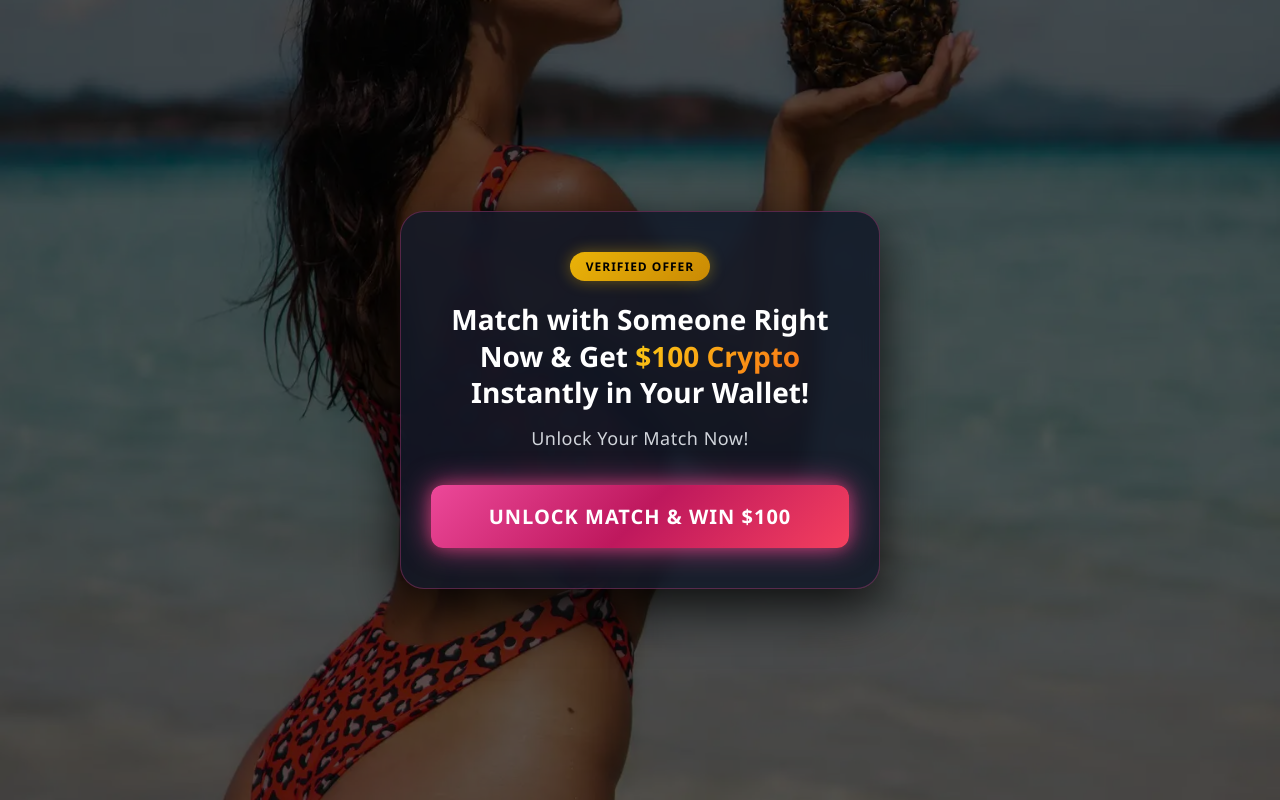
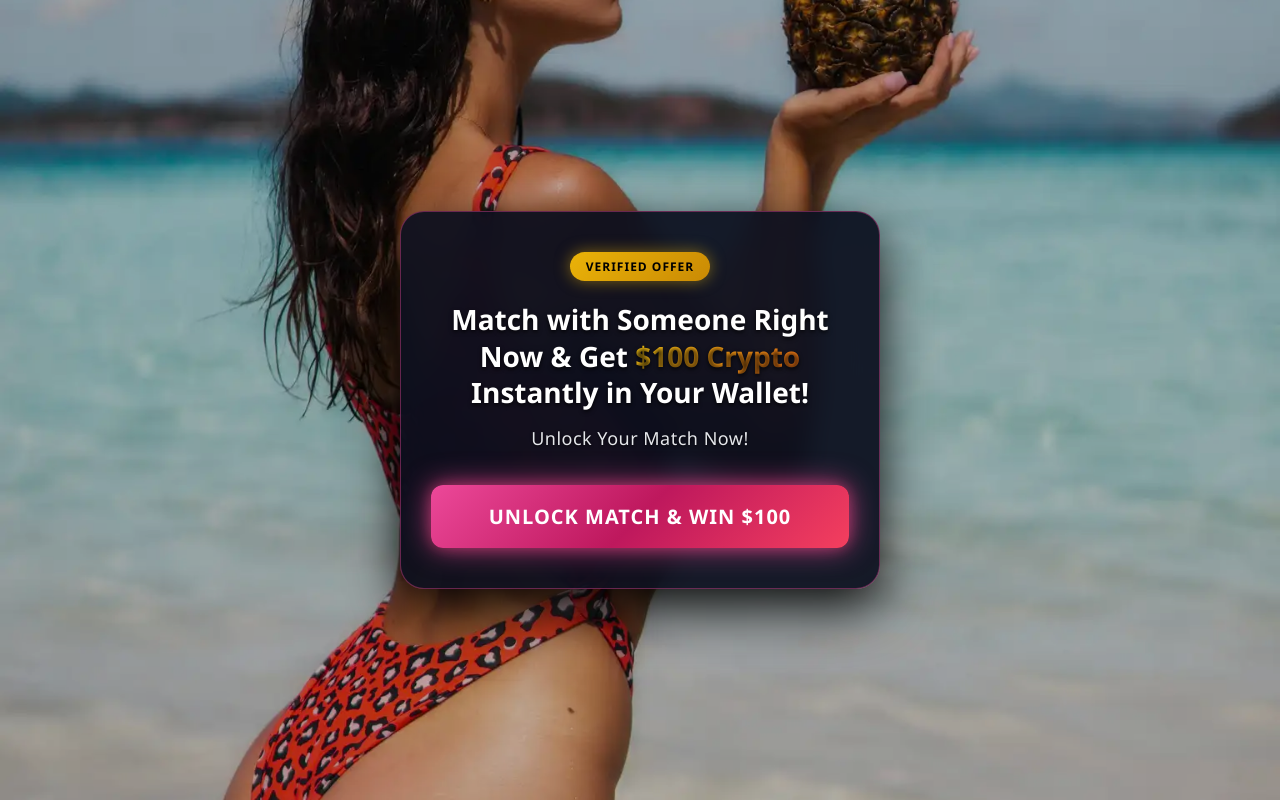
Before and after one commit to pj9889/crypto-dating, a plain HTML site: page index.html in a window 1280 px wide. Drawn offline with Linux system fonts and the light colour scheme.

Commit message:
Update index.html

```diff
--- a/index.html
+++ b/index.html
@@ -26,7 +26,7 @@
             left: 0;
             width: 100%;
             height: 100%;
-            z-index: -1; /* কার্ডের নিচে রাখার জন্য */
+            z-index: -1;
             overflow: hidden;
         }
 
@@ -37,9 +37,9 @@
             left: 0;
             width: 100%;
             height: 100%;
-            object-fit: cover; /* ডিসপ্লে যেমনই হোক ছবি পারফেক্টলি ফিট হবে */
+            object-fit: cover;
             opacity: 0;
-            transition: opacity 1s ease-in-out; /* ছবি চেঞ্জ হওয়ার সময় স্মুথ ইফেক্ট */
+            transition: opacity 1s ease-in-out;
         }
 
         /* যে ছবিটা একটিভ থাকবে তার জন্য */
@@ -47,8 +47,8 @@
             opacity: 1;
         }
 
-        /* ব্যাকগ্রাউন্ডের ছবিগুলোর উপর একটি হালকা ডার্ক লেয়ার (ওভারলে) */
-        /* এটা দেওয়া হয়েছে যাতে ব্যাকগ্রাউন্ডের ছবির কারণে সামনের লেখা পড়তে ট্রাফিকের সমস্যা না হয় */
+        /* 💡 এখানে অন্ধকার লেয়ারের অপাসিটি ০.৬৫ থেকে কমিয়ে ০.২৫ করে দেওয়া হয়েছে */
+        /* এর ফলে ব্যাকগ্রাউন্ড পিকচারগুলো এখন একদম ক্লিয়ার ও স্পষ্ট দেখা যাবে */
         .bg-slider::after {
             content: '';
             position: absolute;
@@ -56,20 +56,20 @@
             left: 0;
             width: 100%;
             height: 100%;
-            background: rgba(0, 0, 0, 0.65); /* কালো আবছায়া লেয়ার */
+            background: rgba(0, 0, 0, 0.25);
         }
 
-        /* মেইন কার্ড কন্টেইনার */
+        /* মেইন কার্ড কন্টেইনার (টেক্সট পড়ার সুবিধার জন্য এর ব্যাকগ্রাউন্ড একটু সলিড করা হয়েছে) */
         .promo-card {
-            background: rgba(17, 24, 39, 0.85);
+            background: rgba(10, 15, 30, 0.92);
             max-width: 480px;
             width: 100%;
             border-radius: 24px;
             padding: 40px 30px;
             text-align: center;
-            border: 1px solid rgba(236, 72, 153, 0.3);
-            box-shadow: 0 20px 50px rgba(0, 0, 0, 0.8);
-            backdrop-filter: blur(8px); /* কার্ডের পিছনের অংশ হালকা ব্লার দেখাবে */
+            border: 1px solid rgba(236, 72, 153, 0.4);
+            box-shadow: 0 20px 50px rgba(0, 0, 0, 0.9);
+            backdrop-filter: blur(12px);
             z-index: 1;
         }
 
@@ -84,25 +84,21 @@
             border-radius: 50px;
             display: inline-block;
             margin-bottom: 20px;
-            box-shadow: 0 0 15px rgba(234, 179, 8, 0.4);
+            box-shadow: 0 0 15px rgba(234, 179, 8, 0.5);
             letter-spacing: 1px;
         }
 
-        /* মেইন হেডিং ও কালারিং (লেখা ও কালার আগের মতোই আছে) */
+        /* মেইন হেডিং ও কালারিং */
         h1 {
             font-size: 28px;
             line-height: 1.3;
             margin-bottom: 15px;
             color: #ffffff;
             font-weight: 800;
+            text-shadow: 0 2px 4px rgba(0,0,0,0.8);
         }
         .highlight-gold {
             background: linear-gradient(135deg, #facc15 0%, #f97316 100%);
-            -webkit-background-clip: text;
-            -webkit-text-fill-color: transparent;
-        }
-        .highlight-pink {
-            background: linear-gradient(135deg, #f472b6 0%, #ec4899 100%);
             -webkit-background-clip: text;
             -webkit-text-fill-color: transparent;
         }
@@ -110,10 +106,11 @@
         /* সাব-টেক্সট */
         .sub-text {
             font-size: 18px;
-            color: #d1d5db;
+            color: #e5e7eb;
             margin-bottom: 35px;
             font-weight: 500;
             letter-spacing: 0.5px;
+            text-shadow: 0 1px 3px rgba(0,0,0,0.8);
         }
 
         /* অ্যানিমেটেড বাটন (Unlock Match) */
@@ -131,7 +128,7 @@
             text-decoration: none;
             text-transform: uppercase;
             letter-spacing: 1px;
-            box-shadow: 0 0 20px rgba(236, 72, 153, 0.5);
+            box-shadow: 0 0 20px rgba(236, 72, 153, 0.6);
             transition: all 0.3s ease;
             animation: pulseGlow 1.5s infinite alternate, wobbleShake 3s infinite ease-in-out;
         }
@@ -198,17 +195,12 @@
         const totalBgImages = bgImages.length;
 
         function autoBackgroundSlider() {
-            // বর্তমানের একটিভ ব্যাকগ্রাউন্ড থেকে ক্লাস বাদ দেওয়া
             bgImages[currentBgIndex].classList.remove('active-bg');
-
-            // ইনডেক্স পরিবর্তন করে পরের ছবিতে যাওয়া
             currentBgIndex = (currentBgIndex + 1) % totalBgImages;
-
-            // নতুন ছবিতে একটিভ ক্লাস যোগ করা
             bgImages[currentBgIndex].classList.add('active-bg');
         }
 
-        // প্রতি ৩০০০ মিলিসেকেন্ড (৩ সেকেন্ড) পর পর ব্যাকগ্রাউন্ড ইমেজ অটো চেঞ্জ হবে
+        // প্রতি ৩ সেকেন্ড পর পর ব্যাকগ্রাউন্ড ইমেজ অটো চেঞ্জ হবে
         setInterval(autoBackgroundSlider, 3000);
     </script>
 
```
